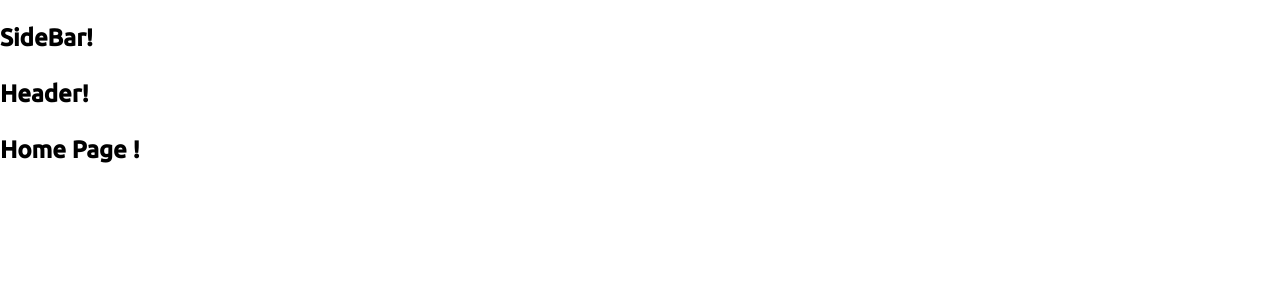
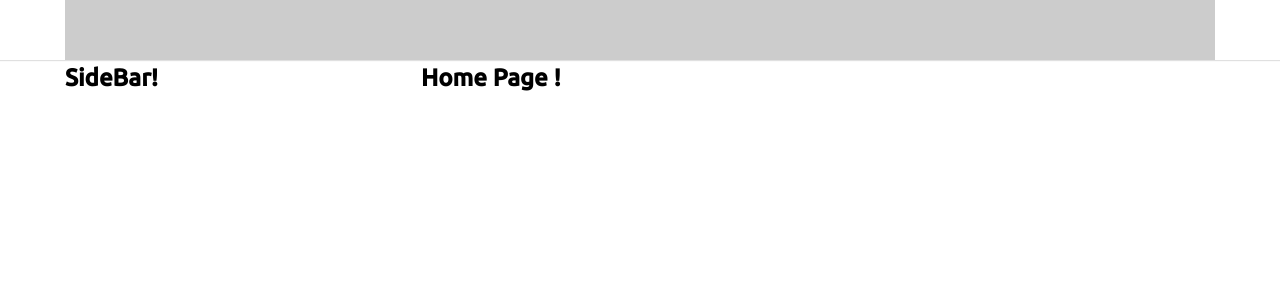
Before and after one commit to hungle2002/Tiktok_clone, a React (Create React App) app: page / in a window 1280 px wide. Shown: the top 300 px of the page. Built offline with nearby package versions, Linux system fonts and the light colour scheme.

Commit message:
contruct defaultLayout

```diff
--- a/package.json
+++ b/package.json
@@ -6,6 +6,7 @@
     "@testing-library/jest-dom": "^5.16.5",
     "@testing-library/react": "^13.4.0",
     "@testing-library/user-event": "^13.5.0",
+    "classnames": "^2.3.2",
     "normalize.css": "^8.0.1",
     "react": "^18.2.0",
     "react-dom": "^18.2.0",
--- a/src/components/GlobalStyles/GlobalStyles.scss
+++ b/src/components/GlobalStyles/GlobalStyles.scss
@@ -3,6 +3,10 @@
 
 :root {
   --primary: #fe2c55;
+
+  // default layout
+  --default-layout-header-height: 60px;
+  --default-layout-width-content: 1150px;
 }
 
 html {
@@ -11,6 +15,8 @@
 
 * {
   box-sizing: border-box;
+  margin: 0px;
+  padding: 0px;
 }
 
 body {
--- /dev/null
+++ b/src/components/Layouts/DefaultLayout/DefaultLayout.module.scss
@@ -0,0 +1,13 @@
+.wrapper {
+  display: flex;
+  flex-direction: column;
+  align-items: center;
+}
+.container {
+  width: var(--default-layout-width-content);
+  display: flex;
+}
+
+.content{
+  flex:1;
+}
--- /dev/null
+++ b/src/components/Layouts/DefaultLayout/SideBar/SideBar.module.scss
@@ -0,0 +1,3 @@
+.wrapper{
+  width: 356px;
+}
--- a/src/components/Layouts/DefaultLayout/SideBar/index.js
+++ b/src/components/Layouts/DefaultLayout/SideBar/index.js
@@ -1,5 +1,14 @@
-function Header() {
-  return ( <h2>Header!</h2> );
+import styles from './SideBar.module.scss'
+import classNames from 'classnames/bind';
+
+const cx = classNames.bind(styles)
+
+function SideBar() {
+  return (
+    <aside className = { cx('wrapper')}>
+      <h2>SideBar!</h2>
+    </aside>
+  );
 }
 
-export default Header;
+export default SideBar;
--- a/src/components/Layouts/DefaultLayout/index.js
+++ b/src/components/Layouts/DefaultLayout/index.js
@@ -1,13 +1,17 @@
+import styles from "./DefaultLayout.module.scss";
+import classNames from "classnames/bind";
 import Header from "../components/Header";
 import SideBar from "./SideBar";
 
+const cx = classNames.bind(styles);
+
 function DefaultLayout({ children }) {
   return (
-    <div>
+    <div className={cx("wrapper")}>
       <Header />
-      <div className="container">
-        <SideBar/>
-        <div className="content">{children}</div>
+      <div className={cx("container")}>
+        <SideBar />
+        <div className={cx("content")}>{children}</div>
       </div>
     </div>
   );
--- a/src/components/Layouts/HeaderOnly/index.js
+++ b/src/components/Layouts/HeaderOnly/index.js
@@ -1,6 +1,6 @@
 import Header from "../components/Header";
 
-function DefaultLayout({ children }) {
+function HeaderOnly({ children }) {
   return (
     <div>
       <Header />
@@ -11,4 +11,4 @@
   );
 }
 
-export default DefaultLayout;
+export default HeaderOnly;
--- /dev/null
+++ b/src/components/Layouts/components/Header/Header.module.scss
@@ -0,0 +1,13 @@
+.wrapper {
+  width:100%;
+  height: var(--default-layout-header-height);
+  box-shadow: 0px 1px 1px rgb(0 0 0 / 12%);
+  display: flex;
+  justify-content: center;
+}
+
+.inner {
+  height: 100%;
+  width: var(--default-layout-width-content);
+  background-color: #ccc;
+}
--- a/src/components/Layouts/components/Header/index.js
+++ b/src/components/Layouts/components/Header/index.js
@@ -1,5 +1,16 @@
-function SideBar() {
-  return ( <h2>SideBar!</h2> );
+import classNames from "classnames/bind";
+import styles from "./Header.module.scss";
+
+const cx = classNames.bind(styles);
+
+function Header() {
+  return (
+    <header className={cx("wrapper")}>
+      <div className={cx("inner")}>
+
+      </div>
+    </header>
+  );
 }
 
-export default SideBar;
+export default Header;
```
Also changed, not shown: 1 other file (tests, documents, lock files or other folders).
